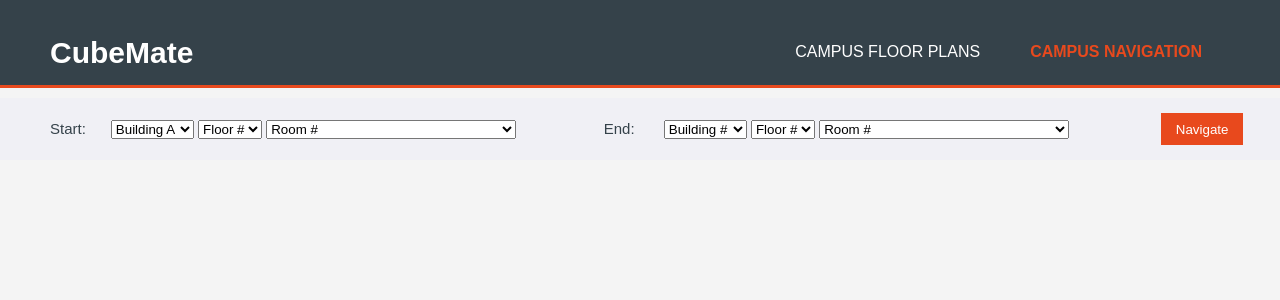
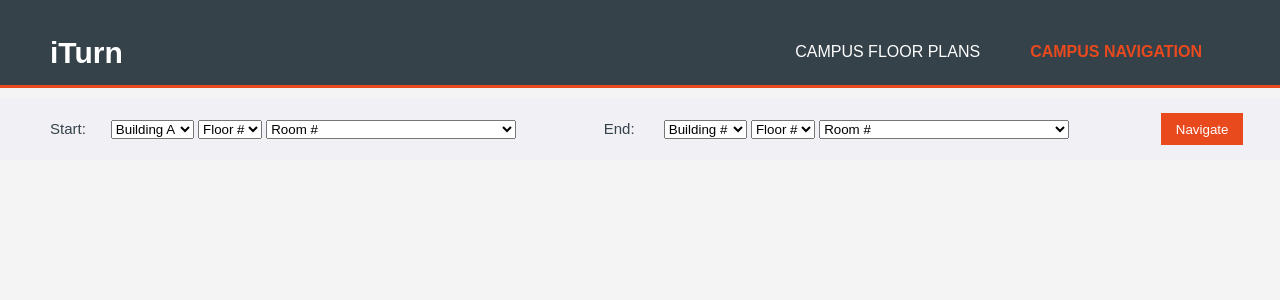
Before and after one commit to akaashvenkat/CubeMate, a PHP site: page /route.php?sBuilding=A in a window 1280 px wide. Shown: the top 300 px of the page. Run offline with PHP 8.4, Linux system fonts and the light colour scheme; data that the repository does not hold is empty.

Commit message:
changed project name from 'CubeMate' to 'iTurn'

```diff
--- a/Database Queries.txt
+++ b/Database Queries.txt
@@ -1,6 +1,6 @@
 
-CREATE DATABASE CubeMate;
-USE CubeMate;
+CREATE DATABASE iTurn;
+USE iTurn;
 
 CREATE TABLE IF NOT EXISTS Regions
 (
--- a/Source Code/index.php
+++ b/Source Code/index.php
@@ -14,7 +14,7 @@
       <div class="container">
         <div id="branding">
           <h1>
-            CubeMate
+            iTurn
           </h1>
         </div>
         <nav>
--- a/Source Code/route.php
+++ b/Source Code/route.php
@@ -13,8 +13,8 @@
       <header>
         <div class="container">
           <div id="branding">
-	          <h1>
-              CubeMate
+            <h1>
+              iTurn
             </h1>
           </div>
           <nav>
@@ -118,7 +118,7 @@
                       {
                         $sID = $_GET['sRoom'];
                       }
-                      $db = new mysqli('127.0.0.1', 'root', 'pass', 'CubeMate');
+                      $db = new mysqli('127.0.0.1', 'root', 'pass', 'iTurn');
                       if ($db->connect_errno > 0)
                       {
                         die('Unable to connect to database [' . $db->connect_error . ']');
@@ -241,7 +241,7 @@
                       {
                         $eID = $_GET['eRoom'];
                       }
-                      $db = new mysqli('127.0.0.1', 'root', 'pass', 'CubeMate');
+                      $db = new mysqli('127.0.0.1', 'root', 'pass', 'iTurn');
                       if ($db->connect_errno> 0)
                       {
                         die('Unable to connect to database [' . $db->connect_error . ']');
@@ -374,7 +374,7 @@
                   {
                     echo "&nbsp</br>";
                   }
-                  exec('cd /Users/akaashvenkat/Sites/cubeMate/cpp/ && ./main_cpp 2>&1');
+                  exec('cd /Users/akaashvenkat/Sites/iTurn/cpp/ && ./main_cpp 2>&1');
                   exec('chmod 777 /tmp/server.sock 2>&1');
                   error_reporting(E_ALL);
                   if (!($sock = socket_create(AF_UNIX, SOCK_STREAM, 0)))
```
Also changed, not shown: README.md, 2 other files.
